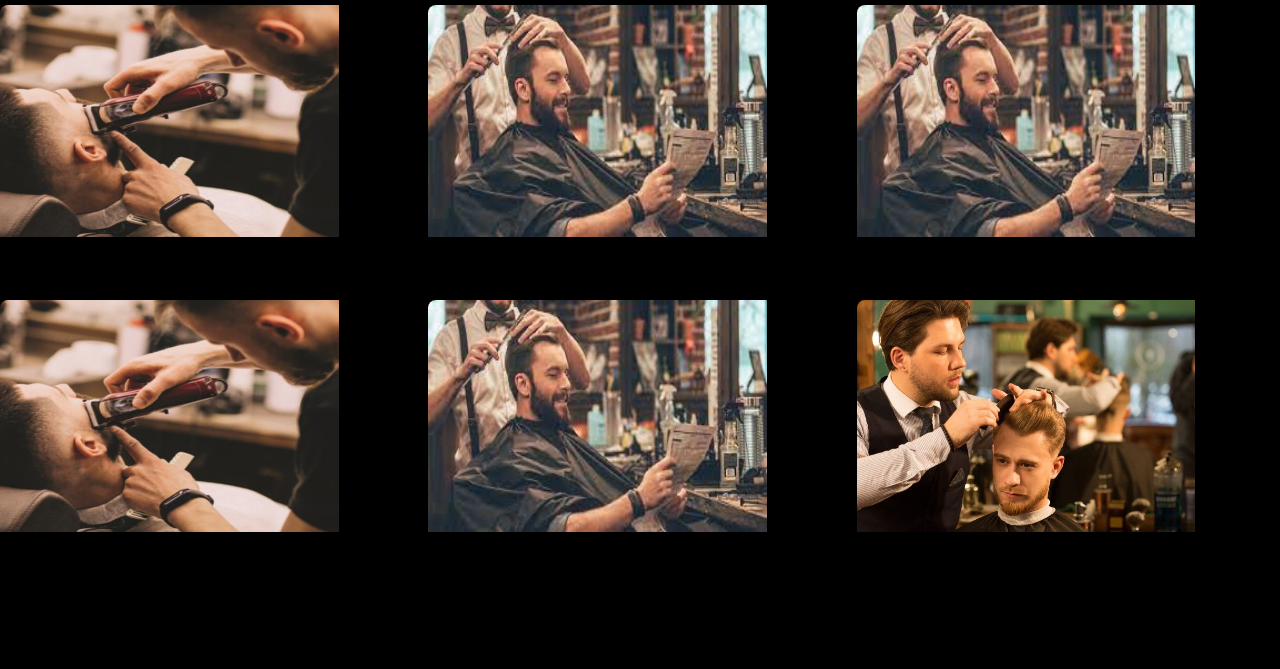
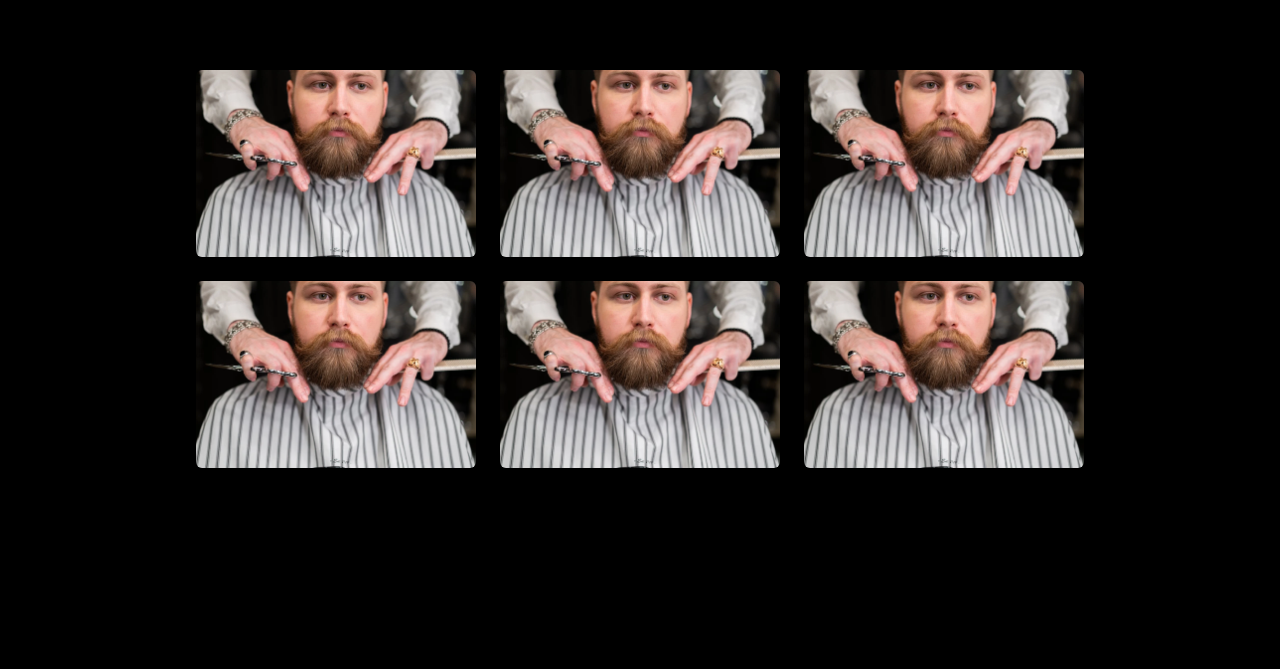
Before and after one commit to OtavioBortolo/Fatec_tcc_rep, a website: page src/portifolio.html in a window 1280 px wide. Shown: the part 131-800 px from the top of the page. Drawn offline with nearby package versions, Linux system fonts and the light colour scheme.

Commit message:
Alteração portifolio

```diff
--- a/src/portifolio.html
+++ b/src/portifolio.html
@@ -4,34 +4,23 @@
     <meta charset="UTF-8">
     <meta name="viewport" content="width=device-width, initial-scale=1.0">
     <link rel="stylesheet" href="css/styledefault.css">
+    <link rel="stylesheet" href="output.css">
+    <link rel="stylesheet" href="input.css">
+    <script src="https://cdn.tailwindcss.com"></script>
     <title>Document</title>
 </head>
-<body>
-    <div class="portfolio-container">
-        <h1>Portfolio</h1>
-        <div class="portfolio">
-            <div class="imagem-portifolio">
-                <img src="/src/img/portifólio1.jpg" alt="">
-            </div>
-            <div class="imagem-portifolio">
-                <img src="/src/img/portifolio2.jpeg" alt="">
-            </div>
-            <div class="imagem-portifolio">
-                <img src="/src/img/portifolio2.jpeg" alt="">
-            </div>
-            <div class="imagem-portifolio">
-                <img src="/src/img/portifólio1.jpg" alt="">
-            </div>
-            <div class="imagem-portifolio">
-                <img src="/src/img/portifolio2.jpeg" alt="">
-            </div>
-            <div class="imagem-portifolio">
-                <img src="/src/img/portifolio3.jpg" alt="">
-            </div>
+<body class="bg-black box-border">
+
+    <div class="flex justify-center items-center min-h-screen">
+        <div class="grid grid-cols-3 gap-6">
+            <div class="w-[280px]"><img class="rounded-md" src="img/imagem-exemplo.png"></div>
+            <div class="w-[280px]"><img class="rounded-md" src="img/imagem-exemplo.png"></div>
+            <div class="w-[280px]"><img class="rounded-md" src="img/imagem-exemplo.png"></div>
+            <div class="w-[280px]"><img class="rounded-md" src="img/imagem-exemplo.png"></div>
+            <div class="w-[280px]"><img class="rounded-md" src="img/imagem-exemplo.png"></div>
+            <div class="w-[280px]"><img class="rounded-md" src="img/imagem-exemplo.png"></div>
         </div>
     </div>
 
-
-
 </body>
 </html>
```
Also changed, not shown: src/img/imagem-exemplo.png (added).
